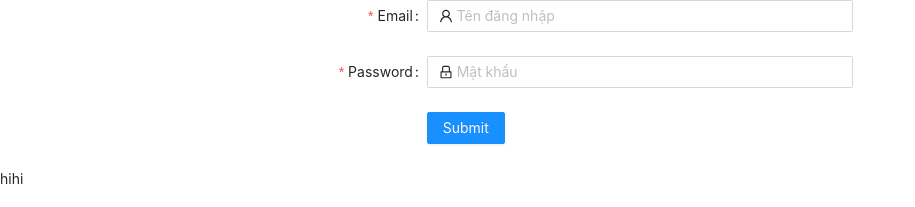
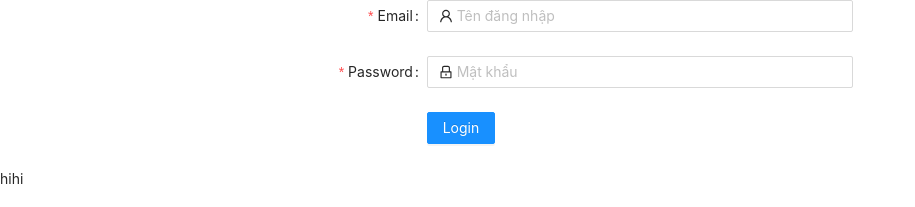
Before and after one commit to Ngo-Hoang-Anh/coctro, a React (Create React App) app: page / in a window 1280 px wide. Shown: the top 207 px of the page, without its empty margins (0-915 px from the left). Built offline with nearby package versions, Linux system fonts and the light colour scheme; the HTML template or start-up script is replaced by a standard one.

Commit message:
api template

```diff
--- /dev/null
+++ b/src/common/utility.js
@@ -0,0 +1,23 @@
+export const URLpath = 'https://es3h2nxv2d.execute-api.ap-southeast-1.amazonaws.com/v1';
+export async function sendRequest(URL, init) {
+    const myRequest = new Request(URL, init);
+    let result = await fetch(myRequest)
+        .then(data => {
+            console.log("data:");
+            console.log(data);
+            return data.json();
+        }
+        )
+
+    // let finalResult= await result.body;
+    return result;
+}
+
+export function isAuthen() {
+    //TODO:
+    return true;
+}
+export function isAdmin() {
+    //TODO:
+    return true;
+}
--- a/src/component/Login.js
+++ b/src/component/Login.js
@@ -1,8 +1,7 @@
-import { Form, Input, Button, Select } from 'antd';
+import { Form, Input, Button, Result } from 'antd';
 
 import { UserOutlined, LockOutlined } from '@ant-design/icons';
-import axios from 'axios';
-const { Option } = Select;
+import { URLpath, sendRequest } from '../common/utility';
 
 const layout = {
     labelCol: { span: 8 },
@@ -11,21 +10,29 @@ const layout = {
 const tailLayout = {
     wrapperCol: { offset: 8, span: 8 },
 };
-
-
 const LoginPage = () => {
     const [form] = Form.useForm();
-    const onFinish = (values) => {//call api here
+    const onLogin = (values) => {//call api here
         console.log(values);
-        axios.defaults.headers.post['Access-Control-Allow-Origin'] = '*';
-        axios.get(`https://zip9ffa7ll.execute-api.ap-southeast-1.amazonaws.com/Stage/hello`)
-        .then(res => {
-          console.log("Res:"+res);
-        })
-    };
+        const testURL = URLpath + '/login';
+        const myInit = {
+            method: 'POST',
+            body: JSON.stringify({
+                email: values.email,
+                password: values.password,
+            }),
+        }
+        sendRequest(testURL, myInit)
+            .then(result => {
+                console.log("result:");
+                console.log(result);
+            }
+            );;
+
+    }
 
     return (
-        <Form {...layout} form={form} name="control-hooks" onFinish={onFinish}>
+        <Form {...layout} form={form} name="control-hooks" onFinish={onLogin}>
             <Form.Item name="email" label="Email" rules={[{ required: true }]}>
                 <Input prefix={<UserOutlined />} placeholder="Tên đăng nhập" />
             </Form.Item>
@@ -34,10 +41,12 @@ const LoginPage = () => {
             </Form.Item>
             <Form.Item {...tailLayout}>
                 <Button type="primary" htmlType="submit">
-                    Submit
+                    Login
                 </Button>
             </Form.Item>
         </Form>
     );
 }
+
+
 export default LoginPage;
```
